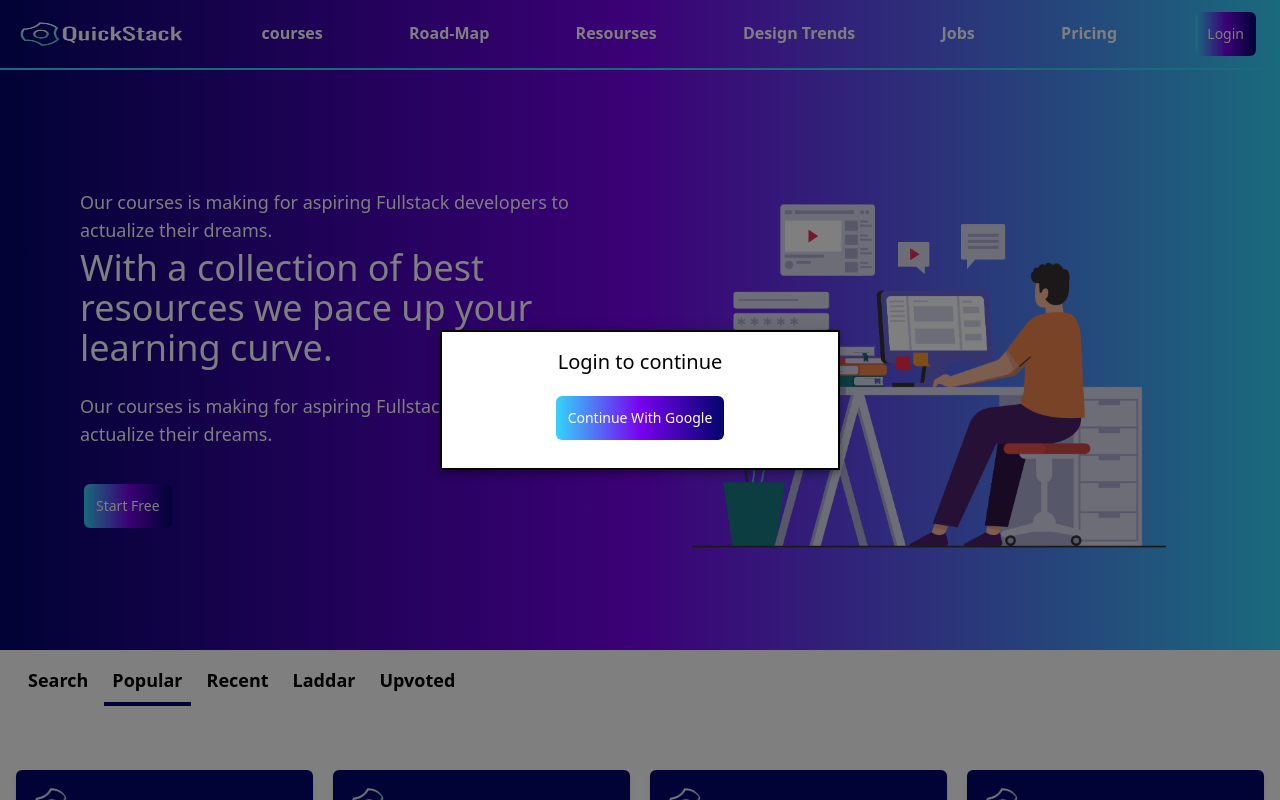
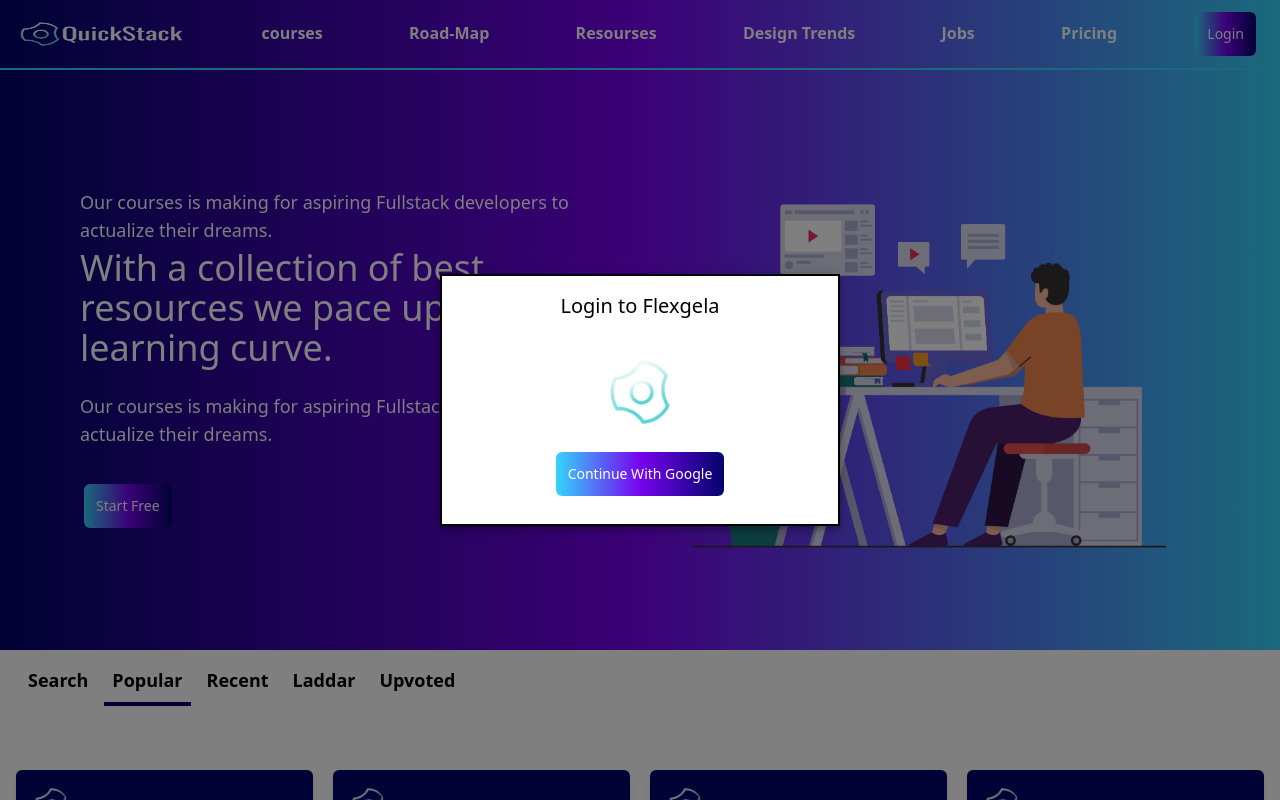
Before and after one commit to CodexpathCommunity/QuickStack, a Next.js app: page / in a window 1280 px wide. Both pictures are taken after a click on the button "Login". Shown: the top 800 px of the page. Built offline with nearby package versions, Linux system fonts and the light colour scheme; no server answers.

Commit message:
added on the login modal

```diff
--- a/components/Modals/LoginModal.js
+++ b/components/Modals/LoginModal.js
@@ -42,7 +42,12 @@ function LoginModal({ setOpen }) {
 
   return (
     <div style={modalStyle} className={classes.paper}>
-      <h2 className="mb-4 text-xl font-md">Login to continue</h2>
+      <h2 className="mb-4 text-xl font-md">Login to Flexgela</h2>
+      <img
+        src="/images/logos.png"
+        alt="flexgela logo"
+        className="h-16 w-16 m-6 object-contain"
+      />
       <button className="btn" onClick={signIn}>
         Continue With Google{" "}
       </button>
```
